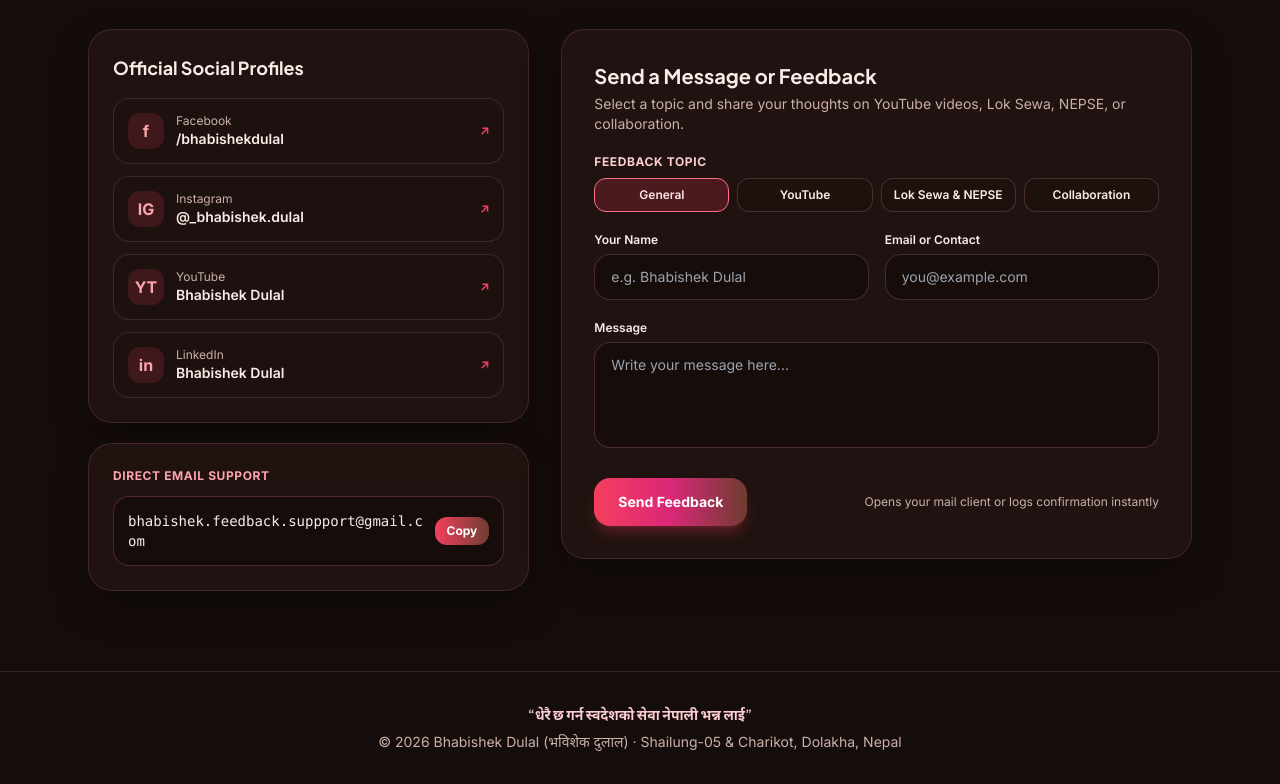
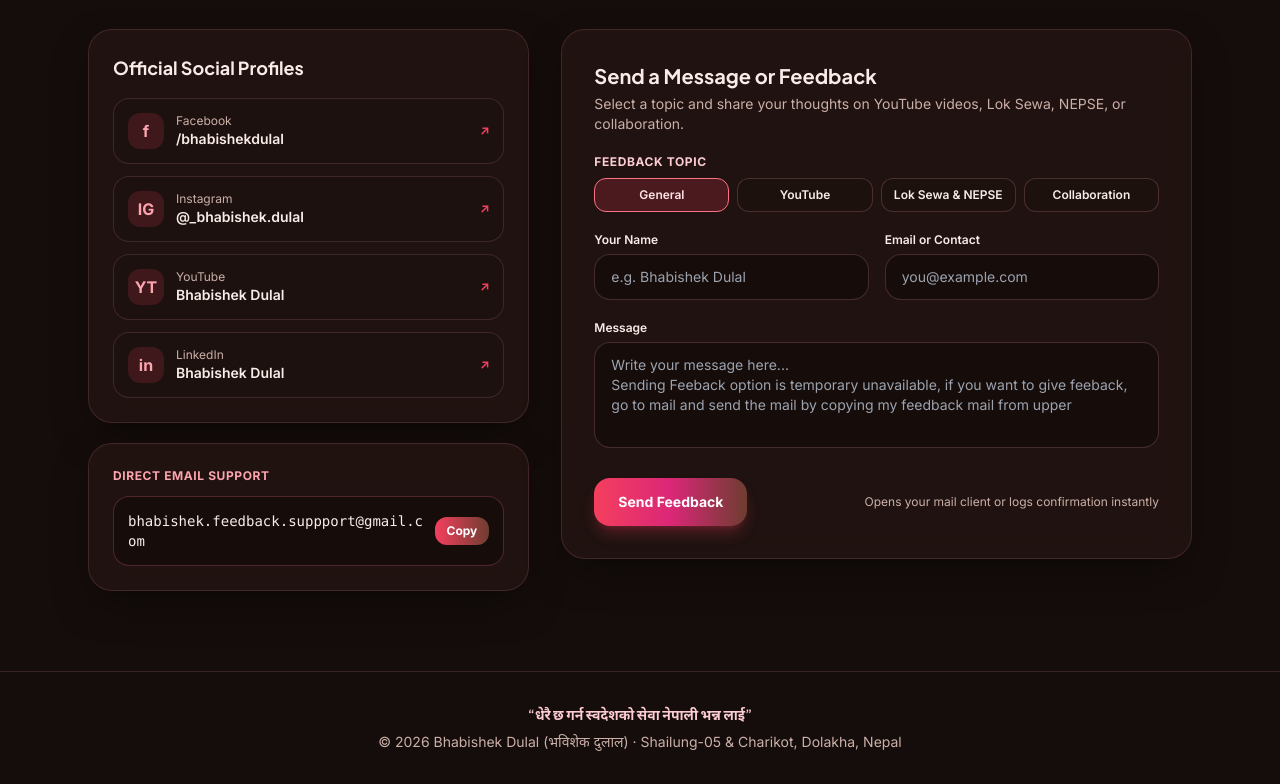
Before and after one commit to bhabishekdulal/portfolio-website, a plain HTML site: page index.html in a window 1280 px wide. Shown: the part 3439-4223 px from the top of the page. Drawn offline with nearby package versions, Linux system fonts and the light colour scheme; animation ran at ten frames a second.

Commit message:
feedback delayed

```diff
--- a/index.html
+++ b/index.html
@@ -798,7 +798,8 @@
 
             <div class="space-y-1.5">
               <label for="fb-message" class="block text-xs font-semibold" data-en="Message" data-ne="सन्देश">Message</label>
-              <textarea id="fb-message" rows="4" required placeholder="Write your message here..."
+              <textarea id="fb-message" rows="4" required placeholder="Write your message here...
+Sending Feeback option is temporary unavailable, if you want to give feeback, go to mail and send the mail by copying my feedback mail from upper"
                 class="w-full px-4 py-3 rounded-2xl text-sm bg-white/70 dark:bg-espresso-950/70 border border-[#7a493a]/25 dark:border-rose-300/20 focus:outline-none focus:border-rose-400 transition-colors resize-none"></textarea>
             </div>
 
```
